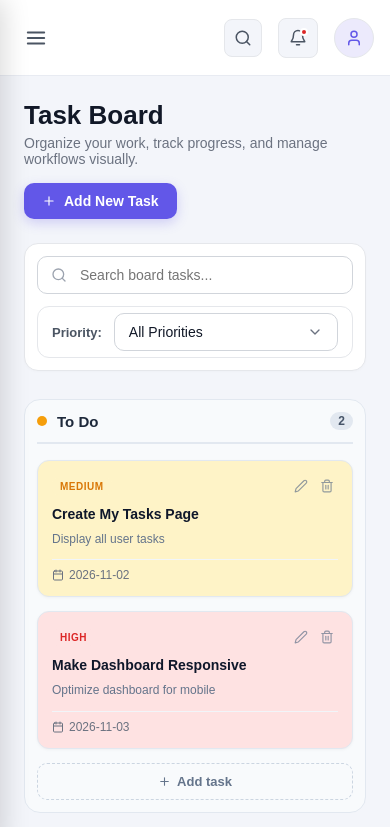
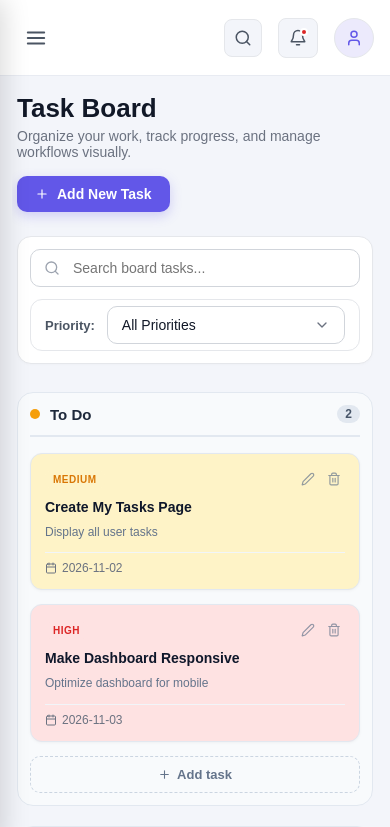
Before and after one commit to muhammadbilal069/TaskFlow, a React (Vite) app: page /board in a window 390 px wide. Shown: the top 827 px of the page. Built offline with nearby package versions, Linux system fonts and the light colour scheme.

Commit message:
Enhance mobile responsiveness for multiple pages: reduce padding on Kanban Board, MyTasks, and Settings pages for better layout on smaller screens

```diff
--- a/src/pages/Board/Board.css
+++ b/src/pages/Board/Board.css
@@ -649,7 +649,7 @@
 
 @media (max-width: 768px) {
   .board-page {
-    padding: 12px !important;
+    padding: 5px !important;
     width: 100% !important;
     max-width: 100% !important;
     box-sizing: border-box !important;
--- a/src/pages/MyTasks/MyTasks.css
+++ b/src/pages/MyTasks/MyTasks.css
@@ -637,7 +637,7 @@
 
 @media (max-width: 768px) {
   .my-tasks-page {
-    padding: 10px !important;
+    padding: 4px !important;
     gap: 14px;
     width: 100% !important;
     max-width: 100% !important;
--- a/src/pages/Settings/Settings.css
+++ b/src/pages/Settings/Settings.css
@@ -589,7 +589,7 @@ input:checked + .slider:before {
 /* --- Mobile Responsiveness Fixes for Settings Page --- */
 @media (max-width: 768px) {
   .settings-page {
-    padding: 12px !important;
+    padding: 5px !important;
     width: 100% !important;
     max-width: 100% !important;
     box-sizing: border-box !important;
```
